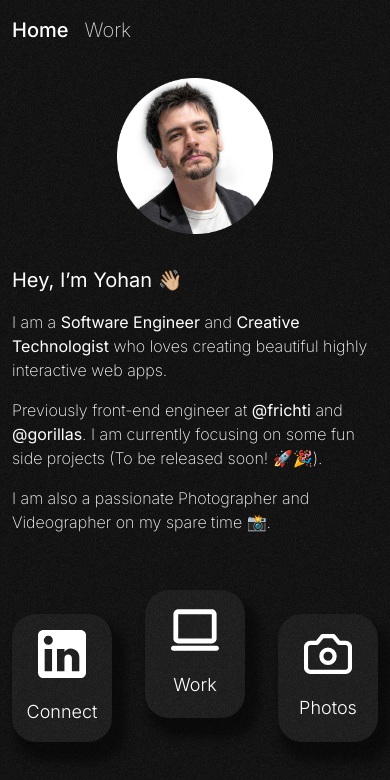
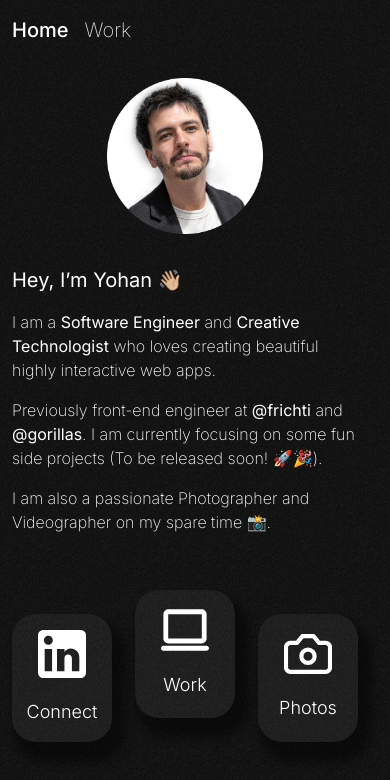
Before and after one commit to yohanlb/personal-website, a Next.js app: page / in a window 390 px wide. Shown: the top 780 px of the page. Built offline with nearby package versions, Linux system fonts and the light colour scheme.

Commit message:
fix: fix layout for small screens

```diff
--- a/src/app/layout.tsx
+++ b/src/app/layout.tsx
@@ -23,7 +23,7 @@ export default function RootLayout({
         <body
           className={
             inter.className +
-            ' w-dvw overflow-x-hidden px-3 pb-8 antialiased sm:px-0'
+            ' w-[calc(100vw-20px)] overflow-x-hidden px-3 pb-8 antialiased sm:px-0'
           }
         >
           <div className='mx-auto max-w-lg'>
```
